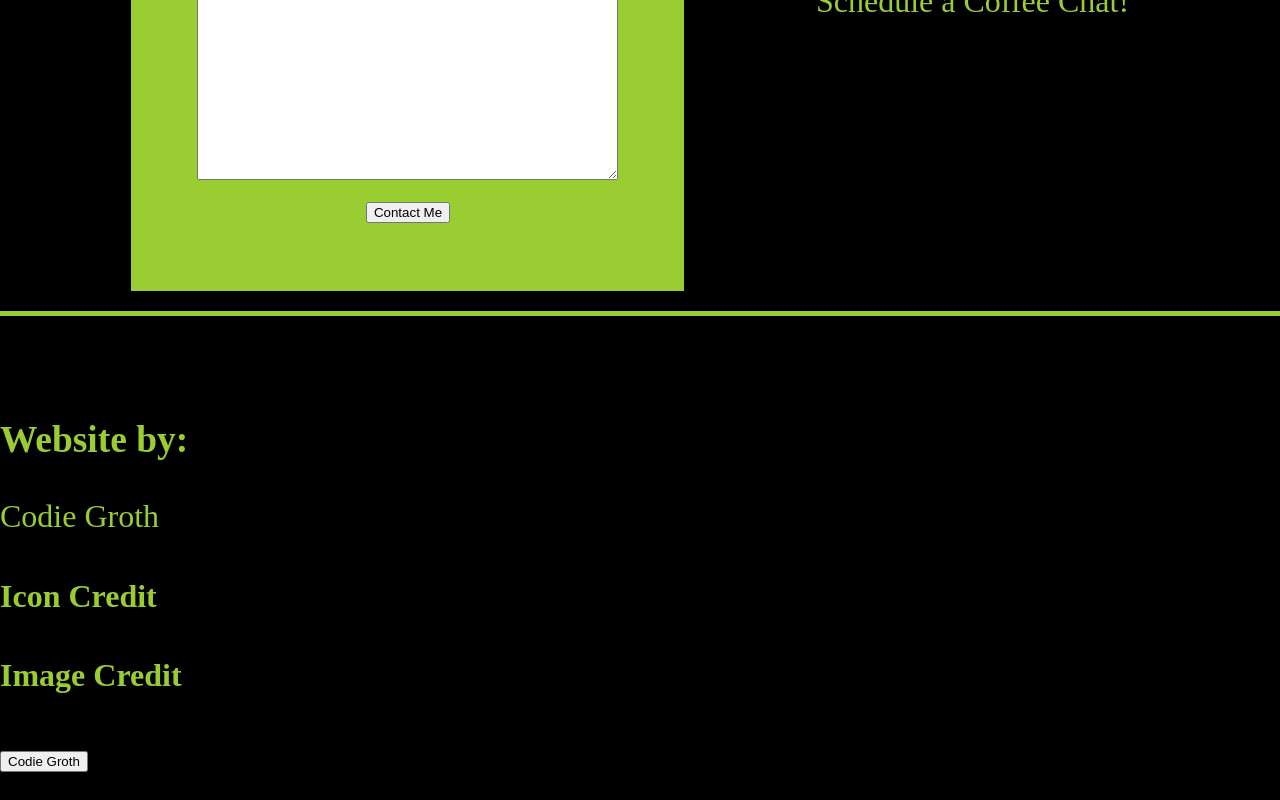
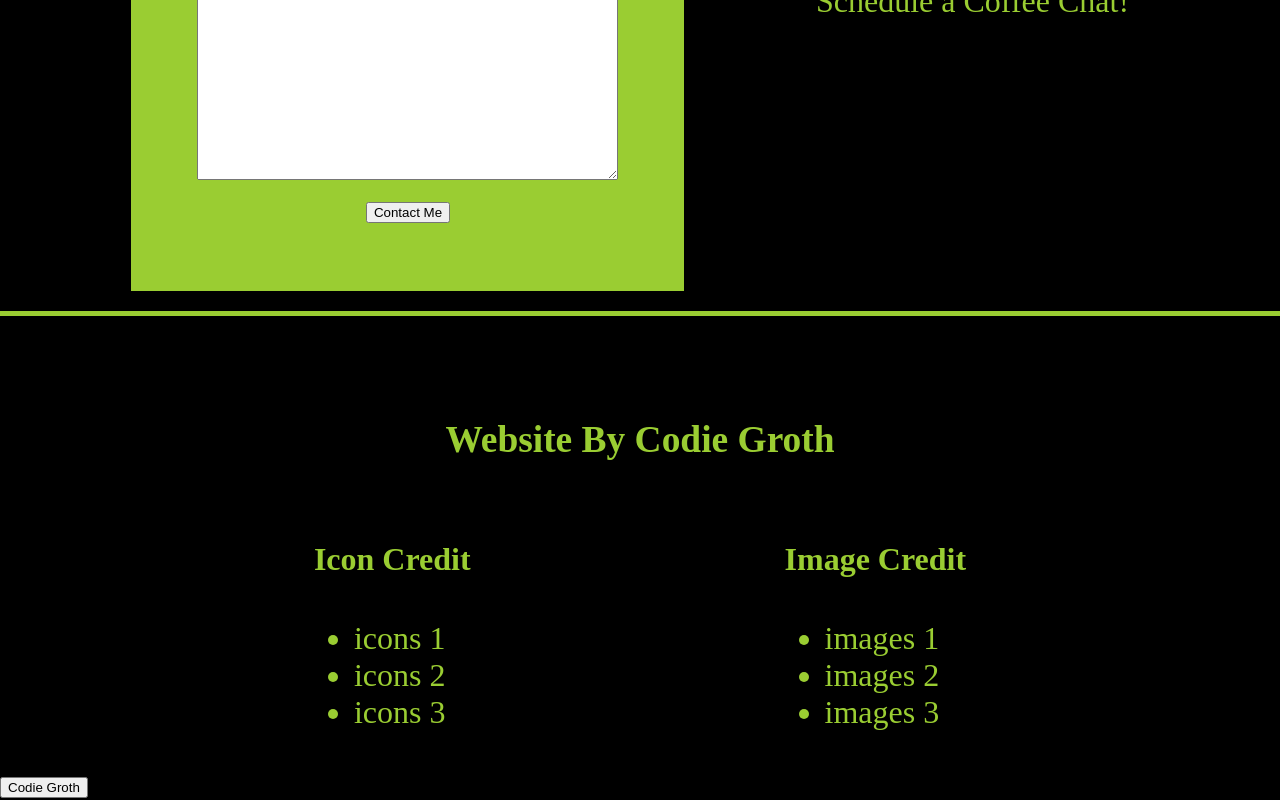
Before and after one commit to codiemaureen/codieCodes, a Next.js app: page / in a window 1280 px wide. Shown: the part 2121-2921 px from the top of the page. Before the commit the page ends 2895 px from the top, so only its background shows below. Built offline with nearby package versions, Linux system fonts and the light colour scheme.

Commit message:
Adding structure

```diff
--- a/src/app/component/Footer.jsx
+++ b/src/app/component/Footer.jsx
@@ -3,13 +3,23 @@ import styles from './Footer.module.css';
 const Footer = () => {
   return (
     <div className={styles.footer}>
-      <h3>Website by:</h3><span>Codie Groth</span>
+      <h3 className={styles.footerTitle}>Website By Codie Groth</h3>
       <section className={styles.credContainer}>
        <div className={styles.iconCredContainer}>
         <h4 className={styles.iconCredit}>Icon Credit </h4>
+        <ul className="iconCred">
+         <li className="icons">icons 1</li>
+         <li className="icons">icons 2</li>
+         <li className="icons">icons 3</li>
+        </ul>
        </div>
        <div className={styles.imageCredContainer}>
         <h4 className={styles.imageCredit}>Image Credit</h4>
+        <ul className="imageCred">
+         <li className="images">images 1</li>
+         <li className="images">images 2</li>
+         <li className="images">images 3</li>
+        </ul>
        </div>
       </section>
       <button className="returnHome">Codie Groth</button>
--- a/src/app/component/Footer.module.css
+++ b/src/app/component/Footer.module.css
@@ -5,3 +5,12 @@
  font-size: 2em;
  color: yellowgreen;
 }
+
+.footerTitle{
+ text-align: center;
+}
+
+.credContainer{
+ display: flex;
+ justify-content: space-evenly;
+}
```
